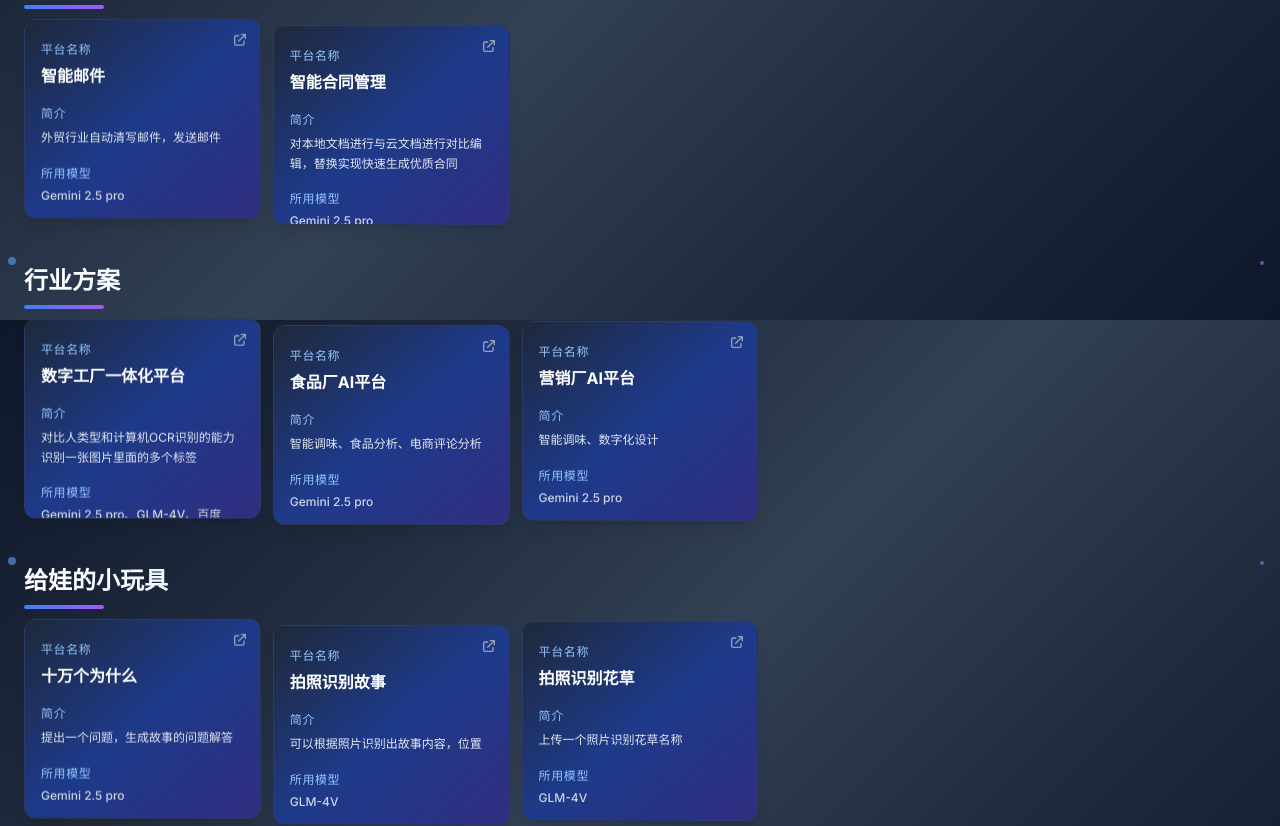
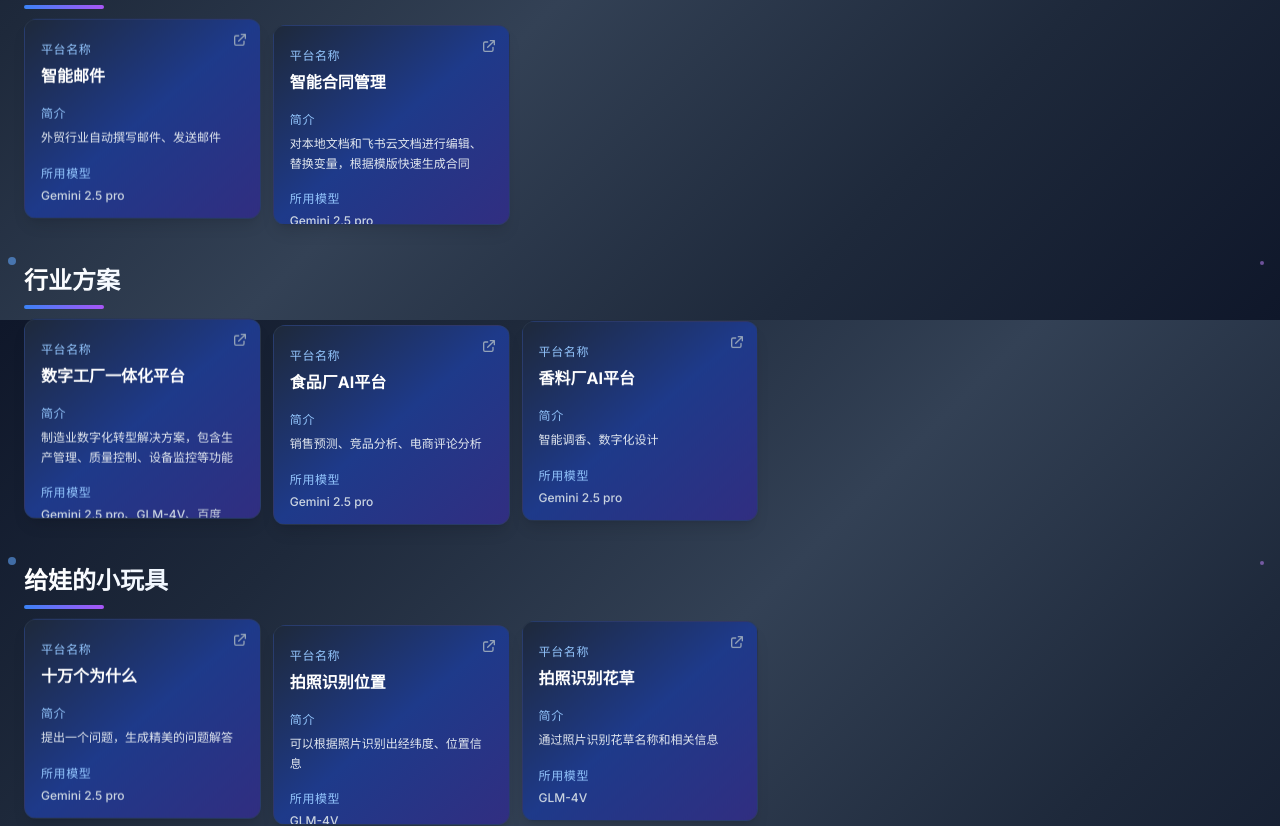
Before and after one commit to wangpeng1017/myaiportal, a Next.js app: page / in a window 1280 px wide. Shown: the part 480-1306 px from the top of the page. Built offline with nearby package versions, Linux system fonts and the light colour scheme.

Commit message:
更新AI平台数据：修正平台信息、更新URL、优化描述内容

```diff
--- a/src/data/platforms.ts
+++ b/src/data/platforms.ts
@@ -20,9 +20,9 @@ export const platformData: Section[] = [
       {
         id: 'ocr-standard',
         name: '商品标签OCR',
-        description: '对比人类型和计算机OCR识别的能力识别一张图片里面的多个标签',
+        description: '对比大模型和普通OCR识别的能力识别一张图里面的多个标签',
         model: 'Gemini 2.5 pro、GLM-4V、百度OCR',
-        link: 'https://democr.aifly.me/'
+        link: 'https://demoocr.aifly.me/'
       }
     ]
   },
@@ -33,16 +33,16 @@ export const platformData: Section[] = [
       {
         id: 'smart-email',
         name: '智能邮件',
-        description: '外贸行业自动清写邮件，发送邮件',
+        description: '外贸行业自动撰写邮件、发送邮件',
         model: 'Gemini 2.5 pro',
         link: 'https://email.aifly.me/'
       },
       {
         id: 'smart-contract',
         name: '智能合同管理',
-        description: '对本地文档进行与云文档进行对比编辑，替换实现快速生成优质合同',
+        description: '对本地文档和飞书云文档进行编辑、替换变量，根据模版快速生成合同',
         model: 'Gemini 2.5 pro',
-        link: 'https://contract.aifly.me/'
+        link: 'https://fcontract.aifly.me/'
       }
     ]
   },
@@ -53,21 +53,21 @@ export const platformData: Section[] = [
       {
         id: 'digital-factory',
         name: '数字工厂一体化平台',
-        description: '对比人类型和计算机OCR识别的能力识别一张图片里面的多个标签',
+        description: '制造业数字化转型解决方案，包含生产管理、质量控制、设备监控等功能',
         model: 'Gemini 2.5 pro、GLM-4V、百度OCR',
-        link: 'https://factory.aifly.me/'
+        link: 'https://mom.aifly.me/login.html'
       },
       {
         id: 'food-ai',
         name: '食品厂AI平台',
-        description: '智能调味、食品分析、电商评论分析',
+        description: '销售预测、竞品分析、电商评论分析',
         model: 'Gemini 2.5 pro',
         link: 'https://boniya.aifly.me/'
       },
       {
-        id: 'marketing-ai',
-        name: '营销厂AI平台',
-        description: '智能调味、数字化设计',
+        id: 'spice-ai',
+        name: '香料厂AI平台',
+        description: '智能调香、数字化设计',
         model: 'Gemini 2.5 pro',
         link: 'https://rd.aifly.me/'
       }
@@ -80,21 +80,21 @@ export const platformData: Section[] = [
       {
         id: 'why-questions',
         name: '十万个为什么',
-        description: '提出一个问题，生成故事的问题解答',
+        description: '提出一个问题，生成精美的问题解答',
         model: 'Gemini 2.5 pro',
         link: 'https://why.aifly.me/'
       },
       {
-        id: 'photo-story',
-        name: '拍照识别故事',
-        description: '可以根据照片识别出故事内容，位置',
+        id: 'photo-location',
+        name: '拍照识别位置',
+        description: '可以根据照片识别出经纬度、位置信息',
         model: 'GLM-4V',
         link: 'https://www.aifly.me/'
       },
       {
         id: 'flower-recognition',
         name: '拍照识别花草',
-        description: '上传一个照片识别花草名称',
+        description: '通过照片识别花草名称和相关信息',
         model: 'GLM-4V',
         link: 'https://flower.aifly.me/'
       }
```
